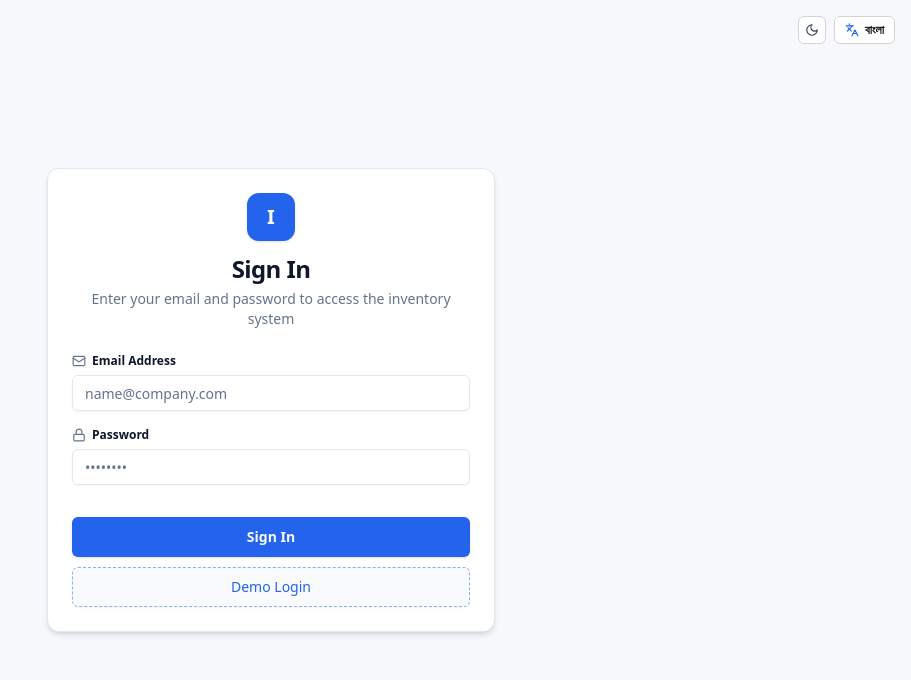
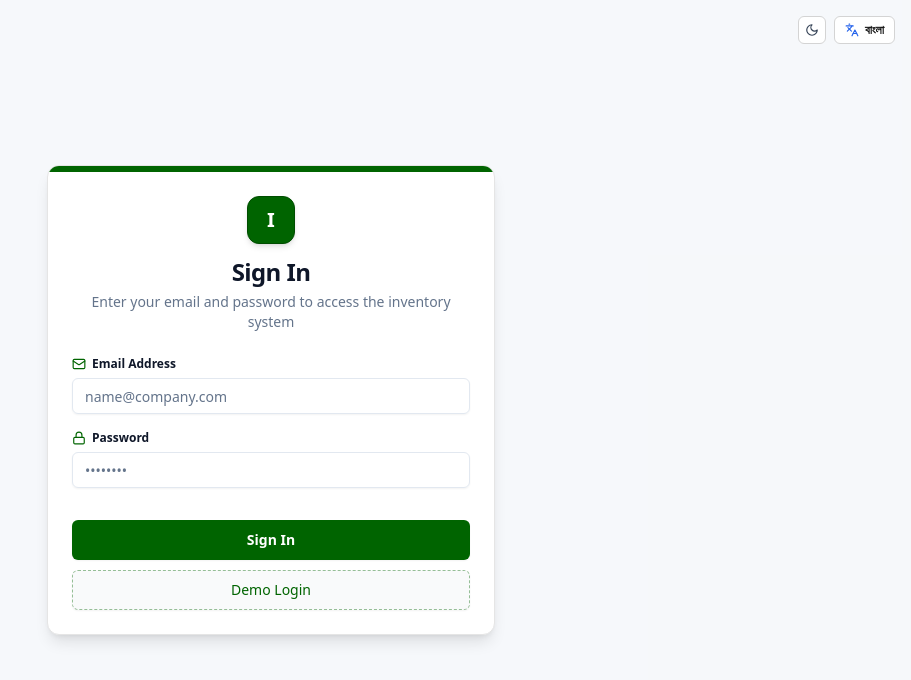
Before and after one commit to sisrafilss/inventory-frontend, a Next.js app: page /login in a window 1280 px wide. Shown: the top 680 px of the page, without its empty margins (369-1280 px from the left). Built offline with nearby package versions, Linux system fonts and the light colour scheme.

Commit message:
style(login): align login page color scheme with ERP forest green theme

```diff
--- a/src/app/(auth)/login/page.tsx
+++ b/src/app/(auth)/login/page.tsx
@@ -64,9 +64,12 @@ export default function LoginPage() {
         <LanguageSwitcher />
       </div>
 
-      <Card className="w-full max-w-md shadow-md border-border">
+      <Card className="w-full max-w-md shadow-lg border border-neutral-200 dark:border-slate-800 overflow-hidden">
+        {/* Subtle Top Green Accent Bar */}
+        <div className="h-1.5 w-full bg-[#006400] dark:bg-emerald-600" />
+
         <CardHeader className="text-center space-y-1">
-          <div className="w-12 h-12 rounded-xl bg-primary text-primary-foreground flex items-center justify-center mx-auto mb-2 font-bold text-xl shadow">
+          <div className="w-12 h-12 rounded-xl bg-[#006400] dark:bg-emerald-700 text-white flex items-center justify-center mx-auto mb-2 font-bold text-xl shadow-md border border-[#004d00] dark:border-emerald-800">
             I
           </div>
           <CardTitle className="text-2xl font-bold">{t('auth.signIn')}</CardTitle>
@@ -86,7 +89,7 @@ export default function LoginPage() {
 
             <div className="space-y-1.5">
               <label className="text-xs font-semibold text-foreground flex items-center gap-1.5">
-                <Mail className="w-3.5 h-3.5 text-muted-foreground" /> {t('auth.email')}
+                <Mail className="w-3.5 h-3.5 text-[#006400] dark:text-emerald-400" /> {t('auth.email')}
               </label>
               <Input
                 type="email"
@@ -95,12 +98,13 @@ export default function LoginPage() {
                 onChange={(e) => setEmail(e.target.value)}
                 required
                 autoComplete="email"
+                className="focus-visible:ring-[#006400] dark:focus-visible:ring-emerald-500 focus-visible:border-[#006400]"
               />
             </div>
 
             <div className="space-y-1.5">
               <label className="text-xs font-semibold text-foreground flex items-center gap-1.5">
-                <Lock className="w-3.5 h-3.5 text-muted-foreground" /> {t('auth.password')}
+                <Lock className="w-3.5 h-3.5 text-[#006400] dark:text-emerald-400" /> {t('auth.password')}
               </label>
               <Input
                 type="password"
@@ -109,19 +113,24 @@ export default function LoginPage() {
                 onChange={(e) => setPassword(e.target.value)}
                 required
                 autoComplete="current-password"
+                className="focus-visible:ring-[#006400] dark:focus-visible:ring-emerald-500 focus-visible:border-[#006400]"
               />
             </div>
           </CardContent>
 
           <CardFooter className="flex flex-col gap-2.5 pt-2">
-            <Button type="submit" className="w-full h-10 font-semibold" disabled={isSubmitting}>
+            <Button
+              type="submit"
+              className="w-full h-10 font-semibold bg-[#006400] hover:bg-[#004d00] text-white shadow-sm transition-colors cursor-pointer"
+              disabled={isSubmitting}
+            >
               {isSubmitting ? t('auth.signingIn') : t('auth.signIn')}
             </Button>
             <Button
               type="button"
               variant="outline"
               onClick={handleDemoLogin}
-              className="w-full h-10 border-dashed border-primary/50 text-primary hover:bg-primary/5 font-medium transition-colors"
+              className="w-full h-10 border-dashed border-[#006400]/40 dark:border-emerald-700/50 text-[#006400] dark:text-emerald-400 hover:bg-[#006400]/5 dark:hover:bg-emerald-950/30 font-medium transition-colors cursor-pointer"
             >
               Demo Login
             </Button>
```
